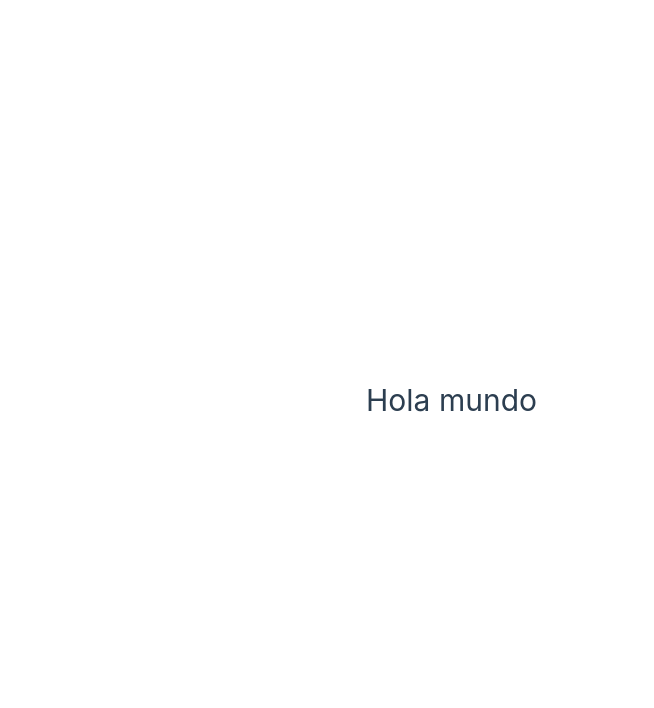
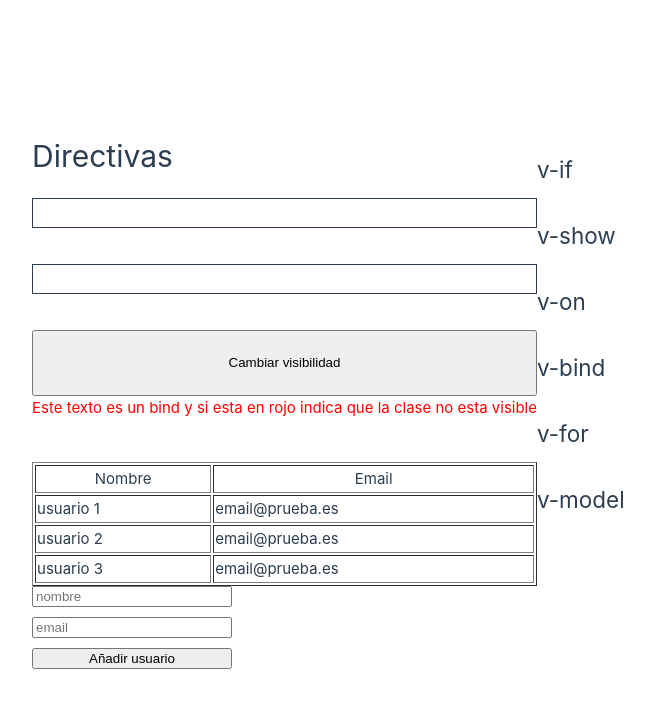
Before and after one commit to srg1995/vue-documentation, a Vue app: page / in a window 1280 px wide. Shown: the top 708 px of the page, without its empty margins (103-757 px from the left). Built offline with nearby package versions, Linux system fonts and the light colour scheme.

Commit message:
directives

```diff
--- a/src/App.vue
+++ b/src/App.vue
@@ -1,7 +1,93 @@
-<script setup></script>
+<script setup>
+import { ref } from 'vue'
+const isVisible = ref(false)
+const users = ref([])
+users.value = [
+  {
+    name: 'usuario 1',
+    email: 'email@prueba.es',
+  },
+  {
+    name: 'usuario 2',
+    email: 'email@prueba.es',
+  },
+  {
+    name: 'usuario 3',
+    email: 'email@prueba.es',
+  },
+]
+
+const name = ref('')
+const email = ref('')
+
+const handleUsers = () => {
+  users.value = [
+    ...users.value,
+    {
+      name: name.value,
+      email: email.value,
+    },
+  ]
+}
+</script>
 
 <template>
-  <h1>Hola mundo</h1>
+  <h1>Directivas</h1>
+
+  <h2>v-if</h2>
+  <div>
+    <p v-if="isVisible">Este texto es visible</p>
+  </div>
+
+  <h2>v-show</h2>
+  <div>
+    <p v-show="isVisible">Este texto es visible</p>
+  </div>
+
+  <h2>v-on</h2>
+  <button @click="isVisible = !isVisible">Cambiar visibilidad</button>
+
+  <h2>v-bind</h2>
+  <p :class="{ hasError: !isVisible }">
+    Este texto es un bind y si esta en rojo indica que la clase no esta visible
+  </p>
+
+  <h2>v-for</h2>
+  <table border="1">
+    <tr>
+      <th>Nombre</th>
+      <th>Email</th>
+    </tr>
+    <tr v-for="user in users" :key="user.name">
+      <td>{{ user.name }}</td>
+      <td>{{ user.email }}</td>
+    </tr>
+  </table>
+
+  <h2>v-model</h2>
+  <form>
+    <input type="text" v-model="name" placeholder="nombre" />
+    <input type="text" v-model="email" placeholder="email" />
+    <button @click.prevent="handleUsers">Añadir usuario</button>
+  </form>
 </template>
 
-<style scoped></style>
+<style scoped>
+h2 {
+  margin-top: 20px;
+  margin-bottom: 10px;
+}
+div {
+  border: solid 1px;
+  height: 30px;
+}
+.hasError {
+  color: red;
+}
+form {
+  display: flex;
+  flex-direction: column;
+  gap: 10px;
+  max-width: 200px;
+}
+</style>
```
